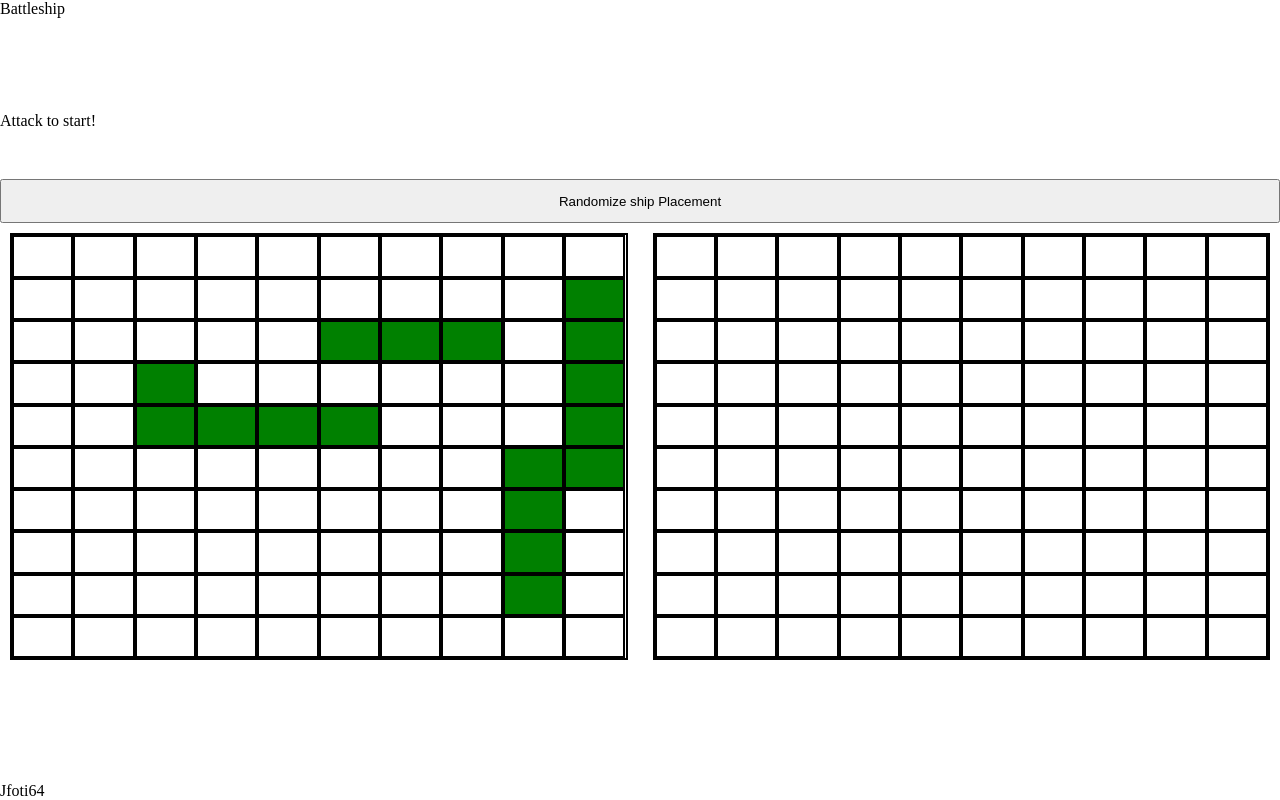
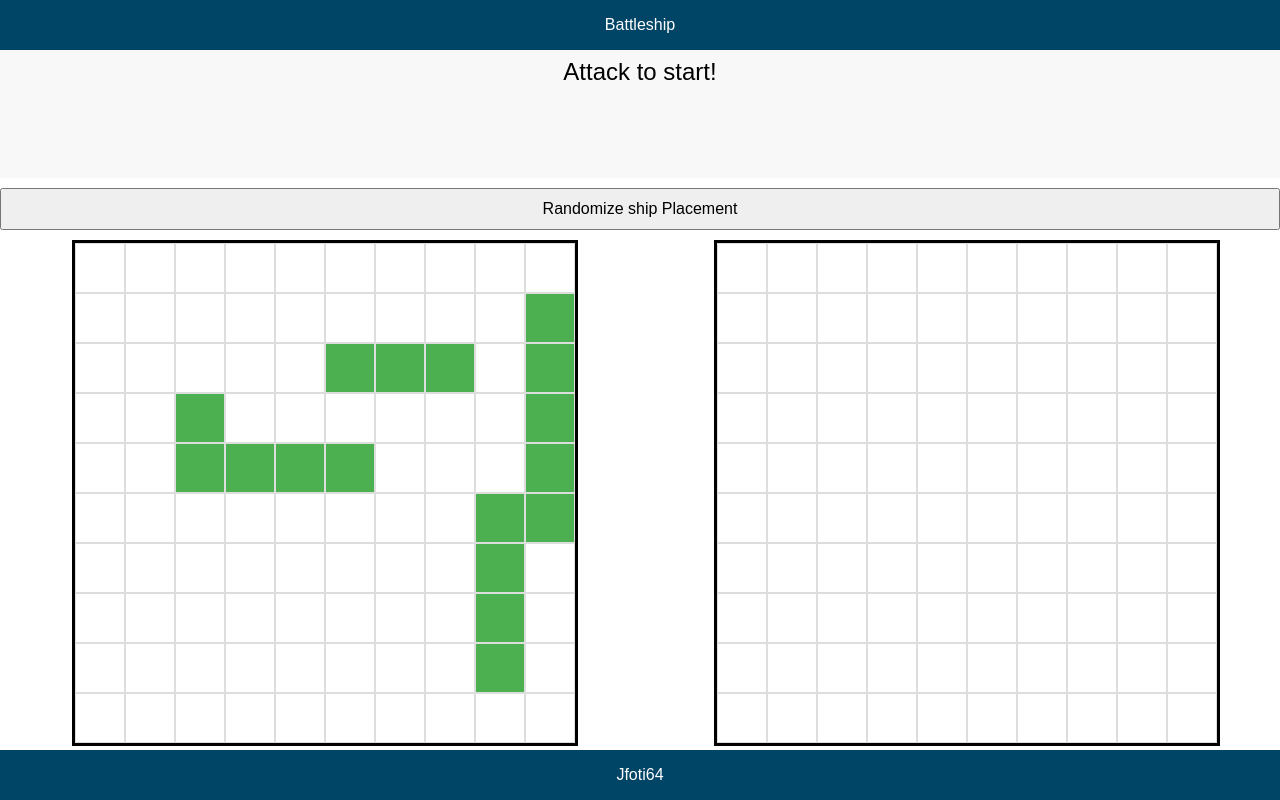
Before and after one commit to Jfoti64/Battleship, a website built with webpack: page src/index.html in a window 1280 px wide. Built offline with nearby package versions, Linux system fonts and the light colour scheme.

Commit message:
Add style and fix layout

```diff
--- a/src/style.css
+++ b/src/style.css
@@ -1,57 +1,91 @@
-html {
+html,
+body {
   height: 100vh;
+  margin: 0;
+  padding: 0;
+  display: grid;
+  grid-template-rows: auto 1fr auto;
+  font-family: Arial, sans-serif;
 }
 
-body {
-  height: 100%;
-  margin: 0px;
-  display: grid;
-  grid-template-rows: 0.25fr 0.15fr 0.10fr 1fr 0.25fr;
-}
 .grid {
   display: grid;
 }
 
 .gameBoards {
+  display: grid;
   grid-template-columns: repeat(2, 1fr);
-  column-gap: 25px;
-  margin: 10px;
+  gap: 25px;
+  padding: 10px;
+  justify-items: center;
 }
 
 #gameboard1 {
+  display: grid;
   grid-template-rows: repeat(10, 1fr);
   grid-template-columns: repeat(10, 1fr);
+  width: 100%;
+  aspect-ratio: 1 / 1;
+  border: 3px solid black;
 }
 
 #gameboard2 {
+  display: grid;
   grid-template-rows: repeat(10, 1fr);
   grid-template-columns: repeat(10, 1fr);
+  width: 100%;
+  aspect-ratio: 1 / 1;
+  border: 3px solid black;
+}
+
+.gameBoardContainer {
+  width: 80%;
+  aspect-ratio: 1 / 1;
+}
+
+#messages {
+  font-size: 1.5rem;
+  padding: 0.5rem;
+  text-align: center;
+  background-color: #f8f8f8; /* Light background for the message area */
+}
+
+header,
+footer {
+  padding: 1rem;
+  text-align: center;
+  background-color: #004466;
+  color: white;
+}
+button {
+  padding: 10px 20px;
+  font-size: 1rem;
+  cursor: pointer;
+  margin-top: 10px;
+}
+
+@keyframes fillCell {
+  from { background: #fff; }
+  to { background: var(--fill-color, #ffffff); }
 }
 
 .gameboardCell {
-  border: 2px solid black;
-}
-
-.border {
-  border: solid black 2px;
-}
-
-footer {
-  grid-row: -1;
+  border: 1px solid #ddd;
+  display: flex;
+  align-items: center;
+  justify-content: center;
+  background-color: #fff;
+  animation: fillCell 0.8s forwards; /* Use the animation */
 }
 
 .green {
-  background-color: green;
-}
-
-.red {
-  background-color: rgb(137, 36, 36);
+  --fill-color: #4caf50;
 }
 
 .miss {
-  background-color: yellow;
+  --fill-color: #ffeb3b;
 }
 
 .hit {
-  background-color: red;
+  --fill-color: #d32f2f;
 }
```
